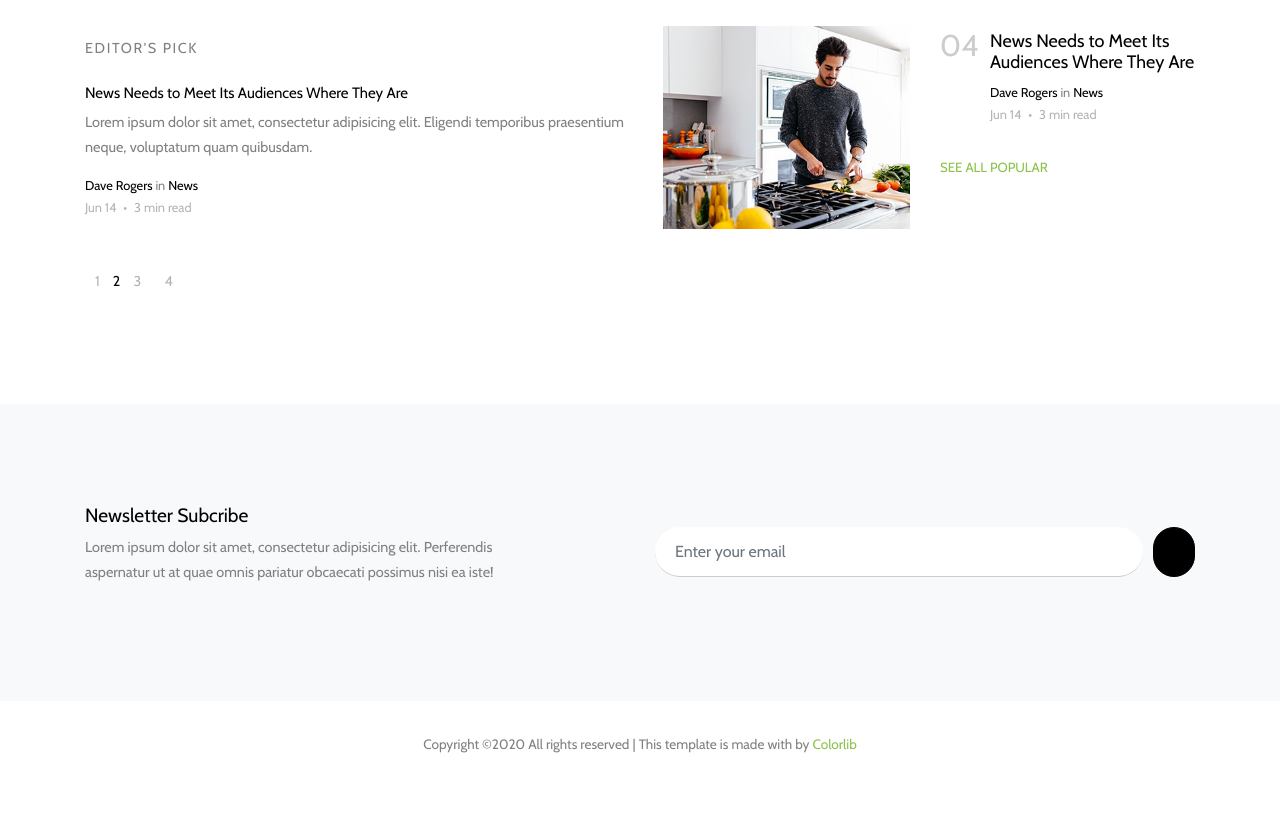
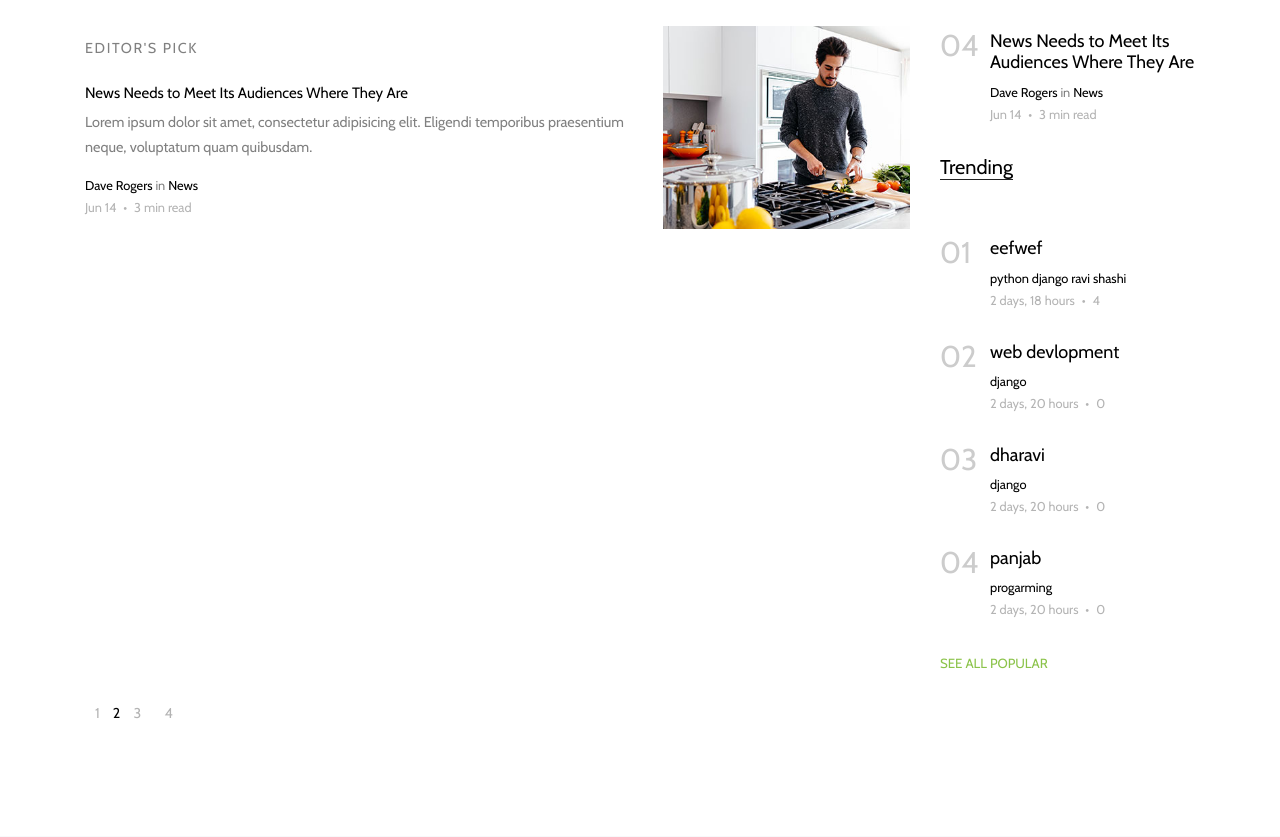
Before and after one commit to Ishwar786Ambare/crm_pro, a Django app: page / in a window 1280 px wide. Shown: the part 2439-3276 px from the top of the page. Before the commit the page ends 3192 px from the top, so only its background shows below. Run offline with Django 3.2, Linux system fonts and the light colour scheme; data comes from the database, SQL or seed files in the repository; both versions use the stored data as it was after the commit; some libraries are stand-ins or nearby versions; some web fonts are replaced.

Commit message:
all set-4 last

```diff
--- a/blog/models.py
+++ b/blog/models.py
@@ -4,6 +4,7 @@ from django.contrib.auth.models import User
 
 class Author(models.Model):
     user = models.ForeignKey(User, on_delete=models.CASCADE)
+    rate = models.IntegerField(default=0)
 
     def __str__(self):
         return f'{self.user}'
--- a/blog/views.py
+++ b/blog/views.py
@@ -9,7 +9,7 @@ def index(request):
 
     parms = {
         'posts': Post.objects.filter(published=True),
-        'trends': trends,
+        'trends': trends[:4],
     }
     return render(request, 'index.html', parms)
 
--- a/templates/index.html
+++ b/templates/index.html
@@ -231,6 +231,29 @@
                 </div>
               </div>
             </div>
+<div class="section-title">
+    <h2>Trending</h2>
+</div>
+{% for trend in trends %}
+<div class="trend-entry d-flex">
+  <div class="number align-self-start">0{{ forloop.counter }}</div>
+  <div class="trend-contents">
+      <h2><a href="blog-single.html">{{ trend.title}}</a></h2>
+      <div class="post-meta">
+          <span class="d-block">
+              {% for cat in trend.category.all %}
+                  <a href="">{{ cat.title }}</a>
+              {% endfor %}
+          </span>
+          <span class="date-read">{{ trend.time_upload | timesince}} <span class="mx-1">&bullet;</span>
+              {{ trend.read}} <span class="icon-star2"></span></span>
+      </div>
+  </div>
+</div>
+{% endfor %}
+
+
+
 
             <p>
               <a href="#" class="more">See All Popular <span class="icon-keyboard_arrow_right"></span></a>
```
Also changed, not shown: blog/migrations/0005_author_rate.py (added), db.sqlite3.
